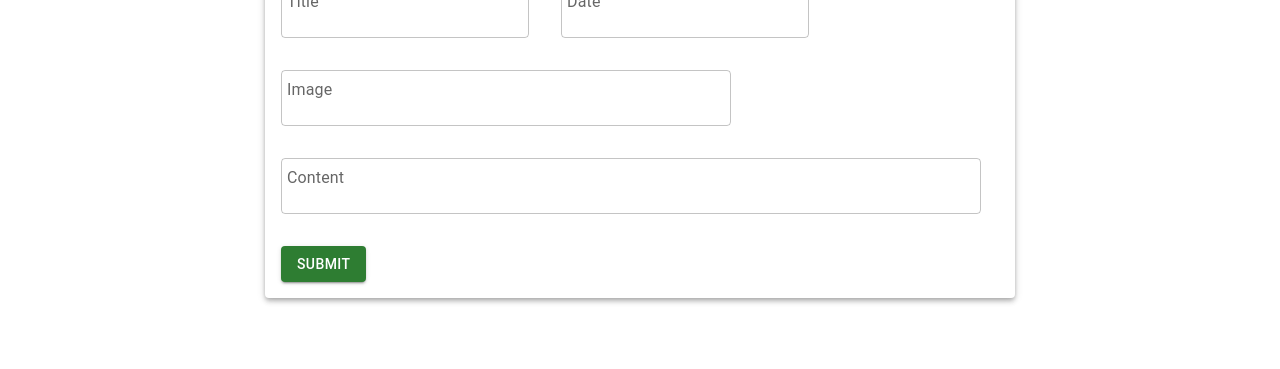
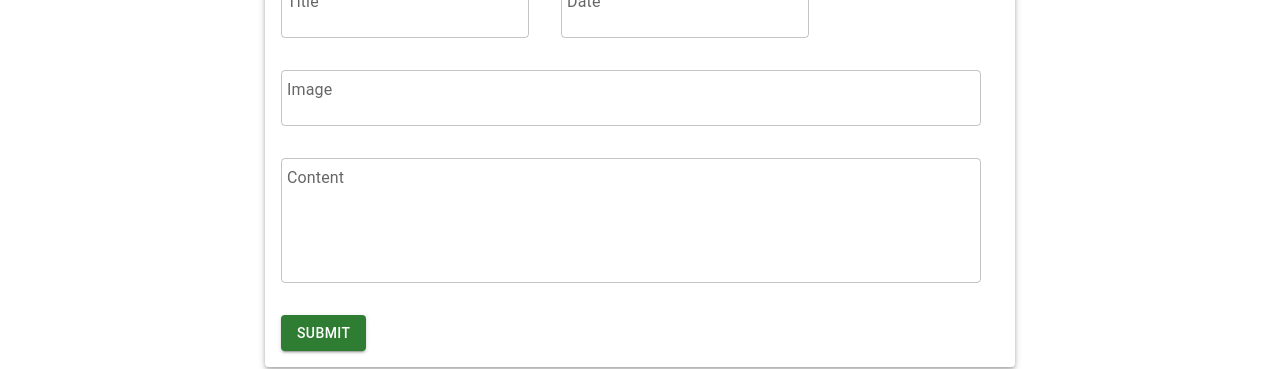
Before and after one commit to mekosteinberg/GA-Lab-w8-d4, a React (Create React App) app in the folder frontend/: page / in a window 1280 px wide. Both pictures are taken after a click on the button "ADD A RANT". Shown: the part 337-706 px from the top of the page. Built offline with nearby package versions, Linux system fonts and the light colour scheme; no server answers.

Commit message:
all done

```diff
--- a/frontend/src/App.js
+++ b/frontend/src/App.js
@@ -1,7 +1,7 @@
 import React, { useState, useEffect } from 'react';
 import axios from 'axios';
 import { Container } from '@mui/system';
-import { AppBar, Box, Button, Card, CardActions, CardContent, CardMedia, FormGroup, Grid, Modal, Paper, stepContentClasses, TextareaAutosize, TextField, Typography } from '@mui/material';
+import { AppBar, Box, Button, Card, CardActions, CardContent, CardMedia, FormGroup, Grid, Modal, Paper, TextField, Typography } from '@mui/material';
 
 //from MUI Modal docs
 const modalstyle = {
@@ -15,7 +15,6 @@ const modalstyle = {
   boxShadow: 24,
   p: 2,
 };
-
 
 const App = () => {
   //initial blog setup for useState
@@ -195,16 +194,17 @@ const App = () => {
                   label="Date"
                   variant="outlined"
                   value={rantDate} />
-                <TextField sx={{ width: 450, m: 1, p: 1 }}
+                <TextField sx={{ width: 700, m: 1, p: 1 }}
                   onChange={handleChange(setRantImage)}
-                  id="outlined-basic"
+                  multiline maxRows={2}
+                  id="outlined-multiline-flexible"
                   label="Image"
                   variant="outlined"
                   value={rantImage} /><br />
                 <TextField
                   sx={{ width: 700, m: 1, p: 1 }}
                   rows={4}
-                  maxRows={6}
+                  multiline maxRows={8}
                   onChange={handleChange(setRantContent)}
                   id="outlined-multiline-flexible"
                   label="Content"
@@ -248,14 +248,16 @@ const App = () => {
                 value={rantDate} />
               <TextField sx={{ width: 500, m: 1, p: 1 }}
                 onChange={handleChange(setRantImage)}
-                id="outlined-basic"
+                id="outlined-multiline-flexible"
+                multiline maxRows={2}
                 label="Image"
                 variant="outlined"
                 value={rantImage} />
               <TextField
                 sx={{ width: 700, m: 1, p: 1 }}
                 onChange={handleChange(setRantContent)}
-                id="outlined-basic"
+                multiline maxRows={8}
+                id="outlined-multiline-flexible"
                 label="Content"
                 variant="outlined"
                 value={rantContent} /><br />
```
